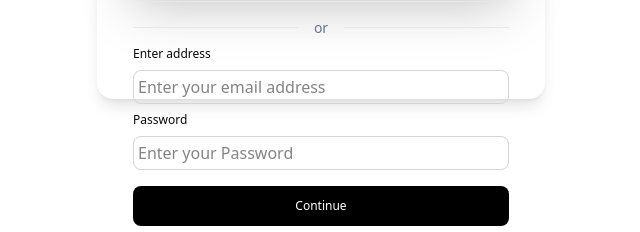
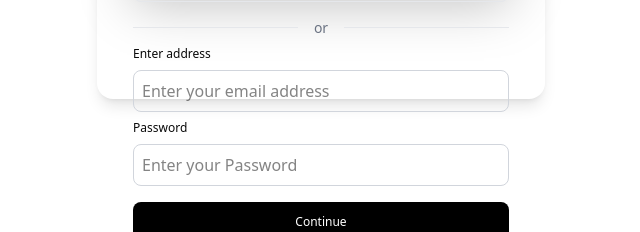
Before and after one commit to kunalrisaanva/blue-berry, a Next.js app in the folder frontend/: page /signup in a window 1280 px wide. Shown: the part 629-861 px from the top of the page, without its empty margins (319-959 px from the left). Built offline with nearby package versions, Linux system fonts and the light colour scheme.

Commit message:
feat: add taost noti and add product api in home page and many more

```diff
--- a/frontend/package.json
+++ b/frontend/package.json
@@ -21,6 +21,7 @@
     "react-dom": "^19.0.0",
     "react-icons": "^5.5.0",
     "react-redux": "^9.2.0",
+    "sonner": "^2.0.3",
     "tailwind-merge": "^3.3.0"
   },
   "devDependencies": {
--- a/frontend/src/app/layout.tsx
+++ b/frontend/src/app/layout.tsx
@@ -5,6 +5,7 @@ import { Geist, Geist_Mono } from "next/font/google";
 import Navbar from "./components/Navbar";
 import Footer from "./components/Footer";
 import "./globals.css";
+import { Toaster } from 'sonner'
 
 const geistSans = Geist({
   variable: "--font-geist-sans",
@@ -36,6 +37,7 @@ export default function RootLayout({
           </div>
           {!hideNavbar && <Footer />}
         </ReduxProvider>
+        <Toaster position="bottom-center"/>
       </body>
     </html>
   );
--- a/frontend/src/app/page.tsx
+++ b/frontend/src/app/page.tsx
@@ -13,6 +13,8 @@ function Main({}: Props) {
   const [error, setError] = useState<string | null>(null); // State to track errors
   const [cardsData, setcardsData] = useState<any[]>([]);
 
+  //  iife function to fetch data
+  (async () => {
     useEffect(() => {
       const fetchData = async () => {
         try {
@@ -33,6 +35,7 @@ function Main({}: Props) {
       };
       fetchData();
     }, []);
+  })();
 
   //  name imageUrl price category previousprice description isnew rating inStock qty
 
@@ -41,7 +44,7 @@ function Main({}: Props) {
     return <Loader />;
   }
 
-  if(error) {
+  if (error) {
     // Show error message if there was an error fetching data
     return <div className="text-red-500 text-center">Error: {error}</div>;
   }
--- a/frontend/src/app/signup/page.tsx
+++ b/frontend/src/app/signup/page.tsx
@@ -1,14 +1,24 @@
-"use client"
+"use client";
 import React from "react";
 import Image from "next/image";
 import Link from "next/link";
+import axios from "axios";
+import Loader from "../components/Loder";
+import { toast } from "sonner";
+import Router, { useRouter } from "next/router";
 
 const Signup = () => {
+
+
+  // const router = useRouter();
 
   const [formData, setFormData] = React.useState({
     email: "",
     password: "",
   });
+
+  const [loading, setLoading] = React.useState(false);
+  const [error, setError] = React.useState<string | null>(null); // State to track errors
 
   // interface FormData {
   //     email: string;
@@ -17,12 +27,58 @@ const Signup = () => {
 
   const submithandler = (e: React.FormEvent<HTMLFormElement>): void => {
     e.preventDefault();
+
+    if (!formData.email || !formData.password) {
+      alert("Email and password are required");
+      return;
+    }
+
     console.log(formData);
+
+    // shet loader true
+
+    // setLoading(true);
+
+    // Here you can handle the form submission, e.g., send data to an API
+
+    axios
+      .post(
+        `https://blue-berry.onrender.com/api/v1/users/register`,
+        formData
+      )
+      .then((response) => {
+        console.log("Signup successful:", response.data);
+        // Handle successful signup, e.g., redirect to login or dashboard
+
+        // router.push("/")
+        toast.success(
+          "Signup successful! Please check your email for verification."
+        );
+      })
+      .catch((error) => {
+        console.error("Error during signup:", error);
+      });
+
     setFormData({
       email: "",
       password: "",
     });
-    }
+  };
+
+  // todo  password toggler working but add icon and make button
+  const [showPassword, setShowPassword] = React.useState(true);
+
+  const passwordToggleHandler = () => {
+    // Toggle the visibility of the password
+    // This will switch between showing and hiding the password
+    // add icon
+    setShowPassword(!showPassword);
+  };
+
+  // if (loading) {
+  //   // Show loader while data is being fetched
+  //   return <Loader />;
+  // }
 
   return (
     <div className="min-h-screen flex  justify-center ">
@@ -64,7 +120,7 @@ const Signup = () => {
         <h1 className="text-center text-2xl font-bold">Welcome Back</h1>
 
         <p className="text-center text-gray-600 text-sm">
-          Sign in to access your account{" "}
+          Sign in to access your account
         </p>
 
         <div className="bg-white shadow-2xl mt-[5rem] rounded p-3 h-[20rem] inset-shadow-2xs">
@@ -86,29 +142,46 @@ const Signup = () => {
             <div className="flex-grow h-px bg-gray-200"></div>
           </div>
 
-
           <form onSubmit={submithandler} className="flex flex-col">
 
             <span className="text-xs mt-2">Enter address</span>
-            <input type="email" value={formData.email} onChange={(e) => setFormData({...formData,email:e.target.value})} placeholder="Enter your email address" className="mt-2 p-1 border border-gray-300 rounded-md "/>
+            <input
+              type="email"
+              value={formData.email}
+              onChange={(e) =>
+                setFormData({ ...formData, email: e.target.value })
+              }
+              placeholder="Enter your email address"
+              className="mt-2 p-2 border border-gray-300 rounded-md "
+            />
 
             <span className="text-xs mt-2">Password</span>
-            <input type="email" value={formData.password} onChange={(e) => setFormData({ ...formData, password: e.target.value })} placeholder="Enter your Password" className="mt-2 p-1 border border-gray-300 rounded-md "/>
-          <button type="submit" className="text-xs bg-black text-white p-3 rounded-md mt-4 cursor-pointer">
+            <input
+              type={showPassword ? "text" : "password"}
+              value={formData.password}
+              onChange={(e) =>
+                setFormData({ ...formData, password: e.target.value })
+              }
+              placeholder="Enter your Password"
+              className="mt-2 p-2 border border-gray-300 rounded-md "
+            />
+            <button
+              type="submit"
+              className="text-xs bg-black text-white p-3 rounded-md mt-4 cursor-pointer"
+            >
               Continue
             </button>
-
           </form>
 
           <div className="flex-grow h-px bg-gray-200 mt-7"></div>
 
-        <p className="text-sm text-gray-500 text-center mt-2">Don’t have an account?
+          <p className="text-sm text-gray-500 text-center mt-2">
+            Don’t have an account?
             <Link href={"/login"}>
               <span className="text-black">Sign up</span>
-        </Link></p>
-
+            </Link>
+          </p>
         </div>
-
       </div>
     </div>
   );
```
Also changed, not shown: 1 other file (tests, documents, lock files or other folders). Lines whose indentation alone changed are shown as unchanged.
